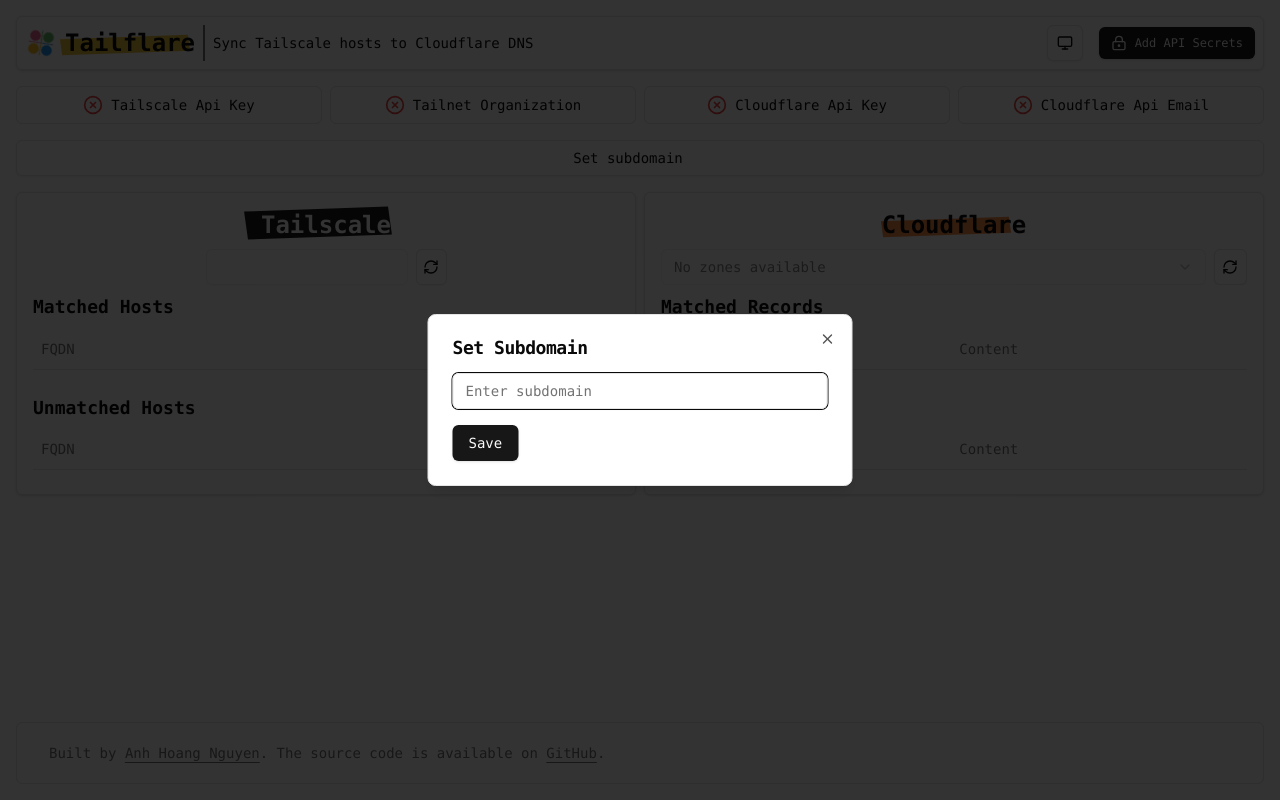
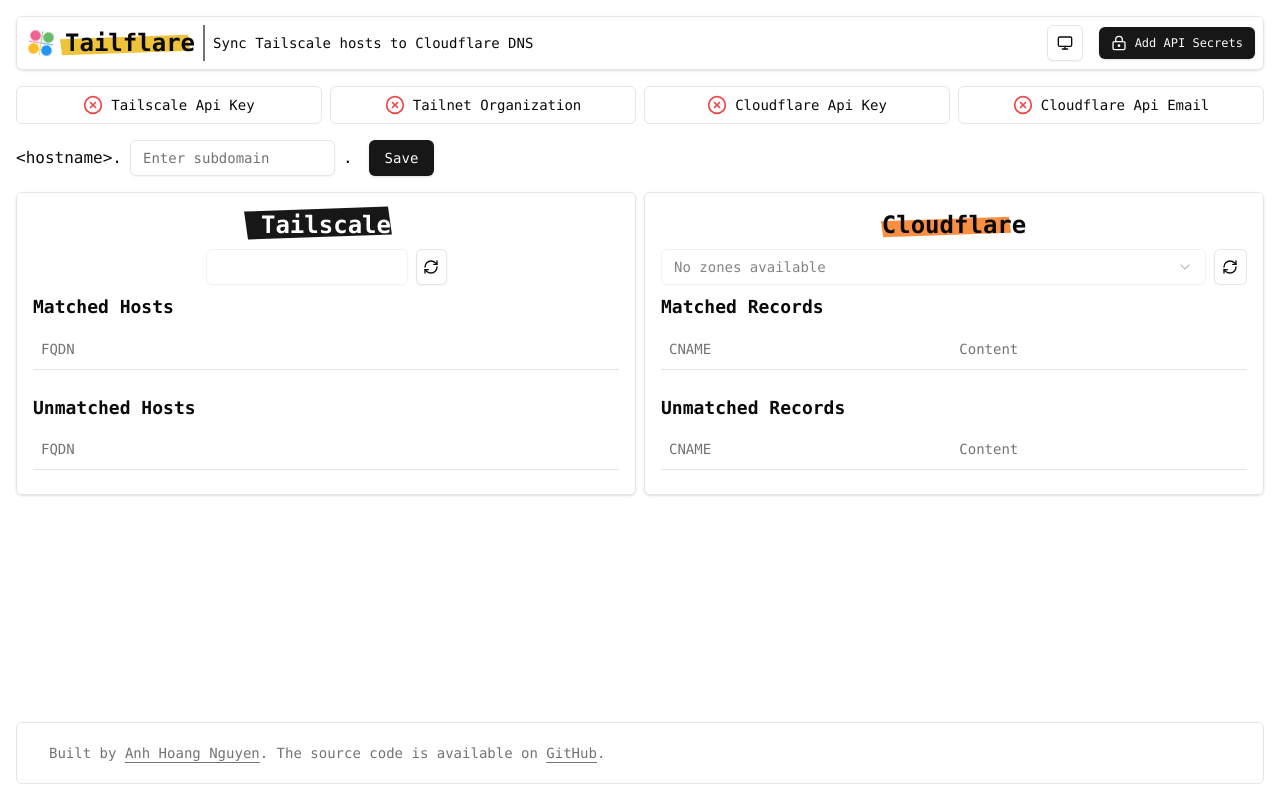
Before and after one commit to aaanh/tailflare-ui, a Next.js app: page / in a window 1280 px wide. Both pictures are taken after a click on the button "Set subdomain". Built offline with nearby package versions, Linux system fonts and the light colour scheme.

Commit message:
Improve subdomain input component

```diff
--- a/src/components/subdomain-dialog.tsx
+++ b/src/components/subdomain-dialog.tsx
@@ -14,9 +14,11 @@
 
 export function SubdomainDialog() {
   const { information, setInformation } = useTailflare();
-  const [subdomain, setSubdomain] = useState(information.cloudflare.subdomain || "");
+  const [subdomain, setSubdomain] = useState(
+    information.cloudflare.subdomain || ""
+  );
   const [error, setError] = useState<string | null>(null);
-  const [open, setOpen] = useState(false);
+  const [editing, setEditing] = useState(false);
 
   const handleSubmit = (e: React.FormEvent) => {
     e.preventDefault();
@@ -35,7 +37,7 @@
       });
 
       setError(null);
-      setOpen(false);
+      setEditing(false);
     } catch (err) {
       if (err instanceof Error) {
         setError(err.message);
@@ -44,29 +46,11 @@
   };
 
   return (
-    <Dialog open={open} onOpenChange={setOpen}>
-      <DialogTrigger asChild>
-        <Button
-          variant="outline"
-          className="group relative flex items-center gap-2"
-        >
-          <span>
-            {information.cloudflare.subdomain && information.cloudflare.selectedZone
-              ? `Current target subdomain: <hostname>.${information.cloudflare.subdomain}.${information.cloudflare.selectedZone.name}`
-              : "Set subdomain"}
-          </span>
-          <Pencil
-            className="h-4 w-4 opacity-0 transition-opacity group-hover:opacity-100"
-            aria-hidden="true"
-          />
-        </Button>
-      </DialogTrigger>
-      <DialogContent className="sm:max-w-[425px]">
-        <DialogHeader>
-          <DialogTitle>Set Subdomain</DialogTitle>
-        </DialogHeader>
-        <form onSubmit={handleSubmit} className="space-y-4">
-          <div className="space-y-2">
+    <div>
+      {editing ? (
+        <form onSubmit={handleSubmit} className="flex items-center gap-4">
+          <div className="flex items-center gap-2">
+            <span>{`<hostname>`}.</span>
             <Input
               id="subdomain"
               value={subdomain}
@@ -77,13 +61,29 @@
               placeholder="Enter subdomain"
               className={error ? "border-red-500" : ""}
             />
-            {error && (
-              <p className="text-sm text-red-500">{error}</p>
-            )}
+            <span>.{information.cloudflare.selectedZone?.name}</span>
+            {error && <p className="text-red-500 text-sm">{error}</p>}
           </div>
           <Button type="submit">Save</Button>
         </form>
-      </DialogContent>
-    </Dialog >
+      ) : (
+        <Button
+          variant="outline"
+          className="group relative flex items-center gap-2"
+          onClick={() => setEditing(true)}
+        >
+          <span>
+            {information.cloudflare.subdomain &&
+            information.cloudflare.selectedZone
+              ? `Current target subdomain: <hostname>.${information.cloudflare.subdomain}.${information.cloudflare.selectedZone.name}`
+              : "Set subdomain"}
+          </span>
+          <Pencil
+            className="opacity-0 group-hover:opacity-100 w-4 h-4 transition-opacity"
+            aria-hidden="true"
+          />
+        </Button>
+      )}
+    </div>
   );
 }
```
